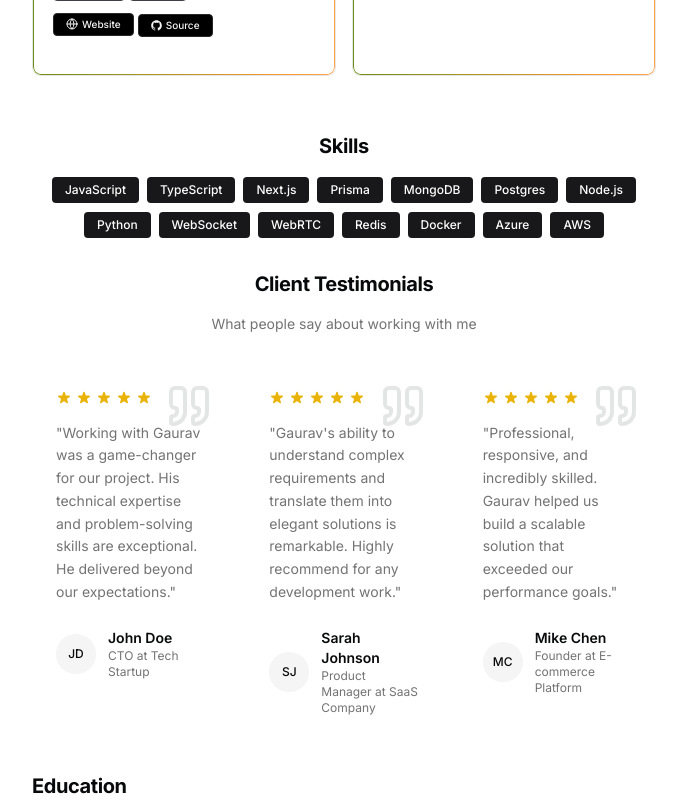
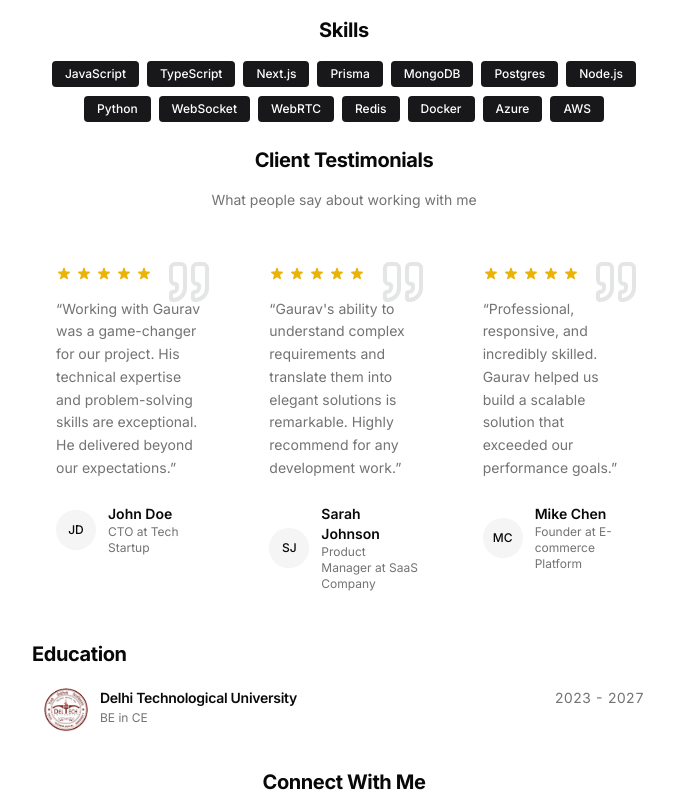
Before and after one commit to Acid-OP/portfolio-website, a Next.js app: page / in a window 1280 px wide. Shown: the part 1560-2360 px from the top of the page, without its empty margins (296-983 px from the left). Built offline with nearby package versions, Linux system fonts and the light colour scheme.

Commit message:
improvised more

```diff
--- a/src/app/globals.css
+++ b/src/app/globals.css
@@ -193,7 +193,26 @@
     transition: opacity 0.3s ease;
   }
 
-  /* Card hover shadow enhancement */
+  /* Card hover effects */
+  .hover\:bg-accent\/50:hover {
+    background-color: hsl(var(--accent) / 0.5);
+  }
+
+  .hover\:shadow-sm:hover {
+    box-shadow: 0 2px 8px -1px rgba(0, 0, 0, 0.06);
+  }
+
+  .dark .hover\:shadow-sm:hover {
+    box-shadow: 0 2px 8px -1px rgba(255, 255, 255, 0.06);
+  }
+
+  /* Smooth card transitions */
+  [class*="Card"] {
+    transition-property: background-color, box-shadow, transform;
+    transition-timing-function: cubic-bezier(0.4, 0, 0.2, 1);
+    transition-duration: 300ms;
+  }
+
   .hover\:shadow-md:hover {
     box-shadow: 0 4px 12px -2px rgba(0, 0, 0, 0.08);
   }
--- a/src/app/page.tsx
+++ b/src/app/page.tsx
@@ -4,7 +4,7 @@ import ScrollReveal from "@/components/scroll-reveal";
 import { ProjectCard } from "@/components/project-card";
 import { ResumeCard } from "@/components/resume-card";
 import { TestimonialCard } from "@/components/testimonial-card";
-import { Avatar, AvatarFallback, AvatarImage } from "@/components/ui/avatar";
+import { Avatar, AvatarImage } from "@/components/ui/avatar";
 import { Badge } from "@/components/ui/badge";
 import { DATA } from "@/data/resume";
 import Markdown from "react-markdown";
@@ -13,9 +13,9 @@ const BLUR_FADE_DELAY = 0.01;
 
 export default function Page() {
   return (
-    <main className="flex flex-col min-h-[100dvh] space-y-8">
+    <main className="flex flex-col min-h-[100dvh] space-y-6">
       <section id="hero" className="pt-8">
-        <div className="mx-auto w-full max-w-2xl space-y-6">
+        <div className="mx-auto w-full max-w-2xl space-y-4">
           <div className="gap-4 flex justify-between items-center">
             <div className="flex-col flex flex-1 space-y-3">
               <BlurFadeText
@@ -39,7 +39,7 @@ export default function Page() {
         </div>
       </section>
       <ScrollReveal>
-        <section id="about" className="space-y-3">
+        <section id="about" className="space-y-2">
           <BlurFade delay={BLUR_FADE_DELAY * 3}>
             <h2 className="text-xl font-bold">About</h2>
           </BlurFade>
@@ -52,7 +52,7 @@ export default function Page() {
       </ScrollReveal>
       <ScrollReveal delay={50}>
         <section id="work">
-          <div className="flex min-h-0 flex-col gap-y-3">
+          <div className="flex min-h-0 flex-col gap-y-1.5">
             <BlurFade delay={BLUR_FADE_DELAY * 5}>
               <h2 className="text-xl font-bold">Work Experience</h2>
             </BlurFade>
@@ -181,7 +181,7 @@ export default function Page() {
       </ScrollReveal>
       <ScrollReveal delay={200}>
         <section id="education">
-          <div className="flex min-h-0 flex-col gap-y-3">
+          <div className="flex min-h-0 flex-col gap-y-1.5">
             <BlurFade delay={BLUR_FADE_DELAY * 7}>
               <h2 className="text-xl font-bold">Education</h2>
             </BlurFade>
@@ -212,7 +212,7 @@ export default function Page() {
             </BlurFade>
             <BlurFade delay={BLUR_FADE_DELAY * 15}>
               <p className="text-center text-sm text-muted-foreground max-w-md mx-auto">
-                Let's build something great together. Feel free to reach out for collaborations or just a friendly chat.
+                Let&apos;s build something great together. Feel free to reach out for collaborations or just a friendly chat.
               </p>
             </BlurFade>
             <BlurFade delay={BLUR_FADE_DELAY * 16}>
--- a/src/components/resume-card.tsx
+++ b/src/components/resume-card.tsx
@@ -44,9 +44,9 @@ export const ResumeCard = ({
       className="block cursor-pointer"
       onClick={handleClick}
     >
-      <Card className="flex items-start transition-all duration-300 hover:shadow-md border-border group overflow-hidden p-4">
-        <div className="flex-none mr-4 mt-1">
-          <Avatar className="size-12 bg-muted">
+      <Card className="flex items-start transition-all duration-300 hover:shadow-sm hover:bg-accent/50 border-border group overflow-hidden p-3 rounded-lg">
+        <div className="flex-none mr-3 mt-0.5">
+          <Avatar className="size-11 bg-muted">
             <AvatarImage
               src={logoUrl}
               alt={altText}
@@ -55,10 +55,10 @@ export const ResumeCard = ({
             <AvatarFallback>{altText[0]}</AvatarFallback>
           </Avatar>
         </div>
-        <div className="flex-grow flex flex-col justify-center min-h-[3rem]">
-          <CardHeader className="p-0 space-y-1">
+        <div className="flex-grow flex flex-col justify-center min-h-[2.75rem]">
+          <CardHeader className="p-0 space-y-0.5">
             <div className="flex items-center justify-between gap-x-2 text-base">
-              <h3 className="inline-flex items-center gap-x-1 font-semibold leading-none text-xs sm:text-sm">
+              <h3 className="inline-flex items-center gap-x-1 font-semibold leading-snug text-xs sm:text-sm">
                 {title}
                 {badges && (
                   <span className="inline-flex gap-x-1">
@@ -84,7 +84,7 @@ export const ResumeCard = ({
                 {period}
               </div>
             </div>
-            {subtitle && <div className="font-sans text-xs text-muted-foreground mt-1">{subtitle}</div>}
+            {subtitle && <div className="font-sans text-xs text-muted-foreground leading-snug">{subtitle}</div>}
           </CardHeader>
           {description && (
             <motion.div
--- a/src/components/scroll-reveal.tsx
+++ b/src/components/scroll-reveal.tsx
@@ -32,13 +32,14 @@ export default function ScrollReveal({
       }
     );
 
-    if (ref.current) {
-      observer.observe(ref.current);
+    const element = ref.current;
+    if (element) {
+      observer.observe(element);
     }
 
     return () => {
-      if (ref.current) {
-        observer.unobserve(ref.current);
+      if (element) {
+        observer.unobserve(element);
       }
     };
   }, [delay]);
--- a/src/components/testimonial-card.tsx
+++ b/src/components/testimonial-card.tsx
@@ -49,7 +49,7 @@ export function TestimonialCard({
 
       {/* Quote Text */}
       <p className="text-sm text-muted-foreground leading-relaxed mb-6 relative z-10">
-        "{quote}"
+        &ldquo;{quote}&rdquo;
       </p>
 
       {/* Author Info */}
```
